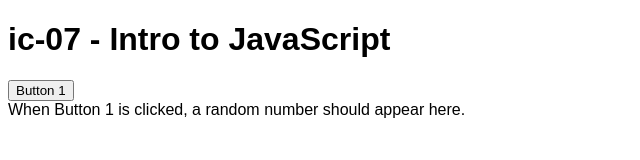
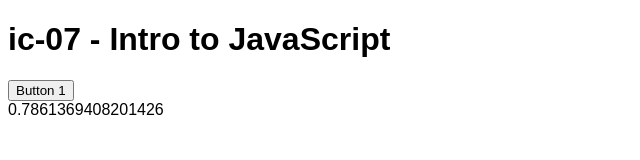
Before and after one commit to DS4200-S22/ic-06-caitchao, a plain HTML site: page index.html in a window 1280 px wide. Both pictures are taken after a click on the button "Button 1". Shown: the whole page, without its empty margins (0-640 px from the left). Drawn offline with Linux system fonts and the light colour scheme.

Commit message:
part 1 done

```diff
--- a/index.html
+++ b/index.html
@@ -11,7 +11,7 @@
 
     <h1>ic-07 - Intro to JavaScript</h1>
 
-    <button type="button">Button 1</button>
+    <button type="button" onClick="button1Clicked()">Button 1</button>
 
     <div id="random_num">
         When Button 1 is clicked, a random number should appear here.
--- a/main.js
+++ b/main.js
@@ -10,5 +10,8 @@ Modified: 12/06/21
     // You will need to call this function when Button 1 is clicked
     // You will need to modiffy the body of this function as described in the assignment Readme
 function button1Clicked() {
+    let random = Math.random();
     console.log("Button 1 was clicked");
+    let buttonDiv = document.getElementById("random_num");
+    buttonDiv.innerHTML = random;
 }
```
